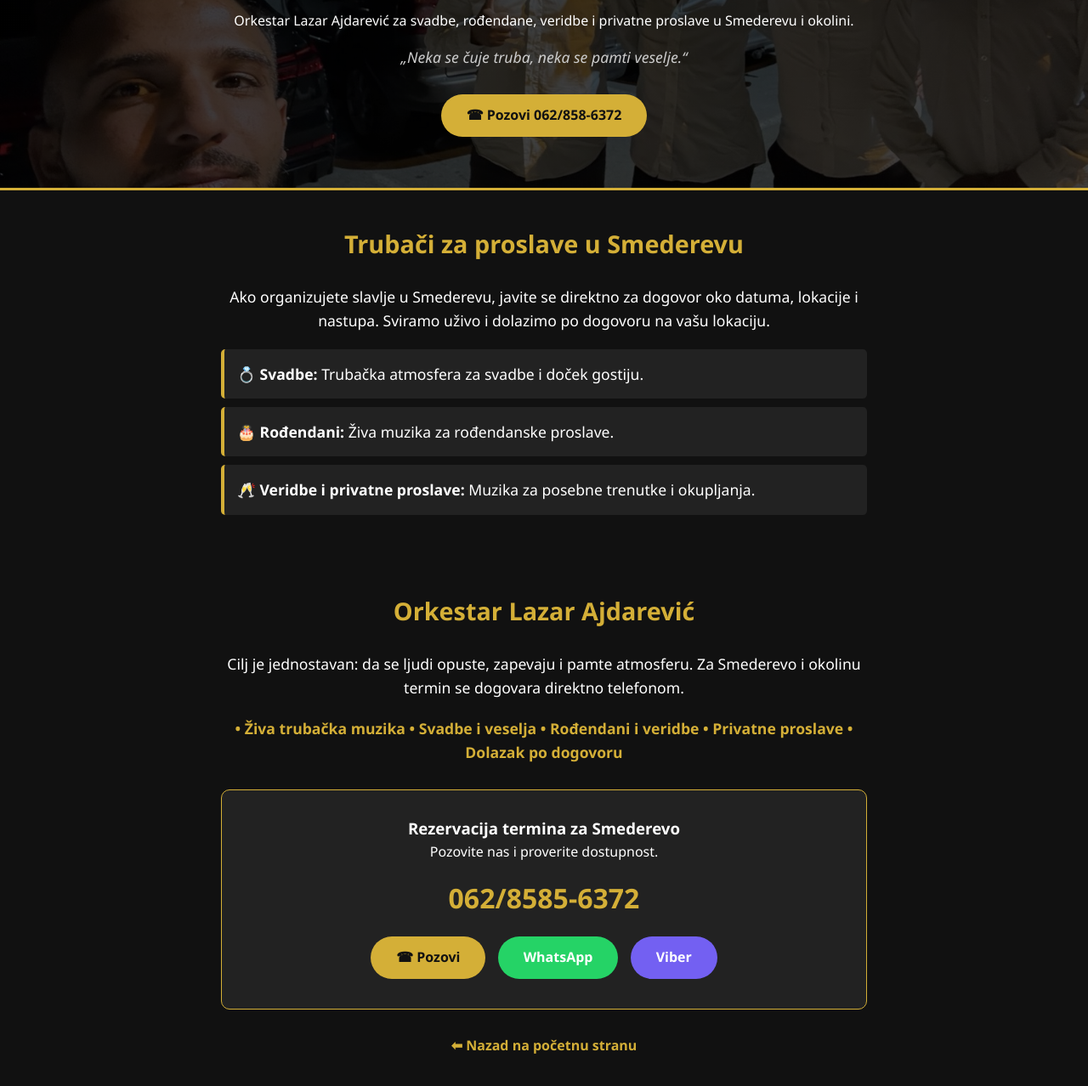
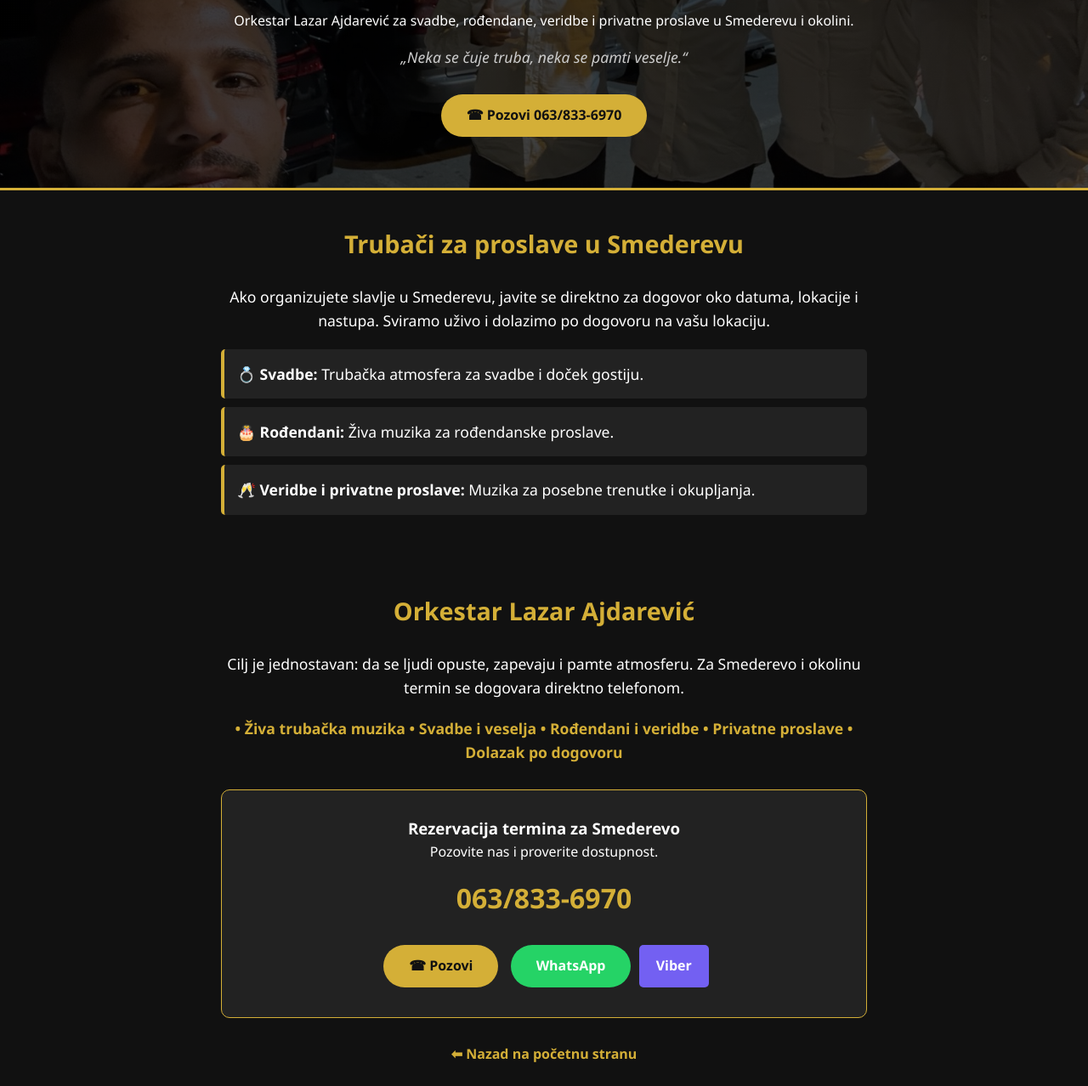
Before and after one commit to lazarajdarevic58-del/trubacizaslavlje, a plain HTML site: page trubaci-smederevo.html in a window 1280 px wide. Shown: the part 162-1440 px from the top of the page at 85% size. Drawn offline with Linux system fonts and the light colour scheme.

Commit message:
Update trubaci-smederevo.html

```diff
--- a/trubaci-smederevo.html
+++ b/trubaci-smederevo.html
@@ -4,7 +4,7 @@
     <meta charset="UTF-8">
     <meta name="viewport" content="width=device-width, initial-scale=1.0">
     <title>Trubači Smederevo | Orkestar Lazar Ajdarević za Svadbe i Veselja</title>
-    <meta name="description" content="Najbolji trubači u Smederevu i okolini za svadbe, rođendane, veridbe i privatne proslave. Orkestar Lazara Ajdarevića. Pozovite 062/858-6372.">
+    <meta name="description" content="Najbolji trubači u Smederevu i okolini za svadbe, rođendane, veridbe i privatne proslave. Orkestar Lazara Ajdarevića. Pozovite 063/833-6970.">
     <link rel="canonical" href="https://trubacizaslavlje.rs">
     <style>
         :root { --gold: #d4af37; --dark: #111; --light: #fff; --grey: #222; }
@@ -31,7 +31,7 @@
         <h1>Trubači Smederevo</h1>
         <p>Orkestar Lazar Ajdarević za svadbe, rođendane, veridbe i privatne proslave u Smederevu i okolini.</p>
         <p class="quote">„Neka se čuje truba, neka se pamti veselje.“</p>
-        <a href="tel:+381628586372" class="btn">☎ Pozovi 062/858-6372</a>
+        <a href="tel:+381638336970" class="btn">☎ Pozovi 063/833-6970</a>
     </header>
 
     <section>
@@ -51,10 +51,10 @@
         <div class="contact-box">
             <h3>Rezervacija termina za Smederevo</h3>
             <p>Pozovite nas i proverite dostupnost.</p>
-            <a href="tel:+381628586372" class="phone-num">062/8585-6372</a>
-            <a href="tel:+381628586372" class="btn" style="margin: 5px;">☎ Pozovi</a>
-            <a href="https://wa.me/381628586372" target="_blank" rel="noopener" class="btn" style="background-color: #25D366; color: white; margin: 5px;">WhatsApp</a>
-            <a href="viber://chat?number=%2B381628586372" class="btn" style="background-color: #7360F2; color: white; margin: 5px;">Viber</a>
+            <a href="tel:+381638336970" class="phone-num">063/833-6970</a>
+            <a href="tel:+381638336970" class="btn" style="margin: 5px;">☎ Pozovi</a>
+            <a href="https://wa.me/381637542528" target="_blank" rel="noopener" class="btn" style="background-color: #25D366; color: white; margin: 5px;">WhatsApp</a>
+            <a href="viber://add?number=381637542528" class="btn" style="background-color: #7360F2; color: white; font-weight: bold; padding: 12px 20px; border-radius: 5px; text-decoration: none; display: inline-block;">Viber</a>
         </div>
 
         <a href="/" class="back-link">⬅ Nazad na početnu stranu</a>
```
